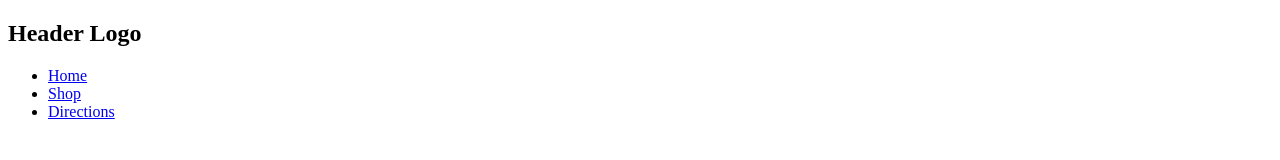
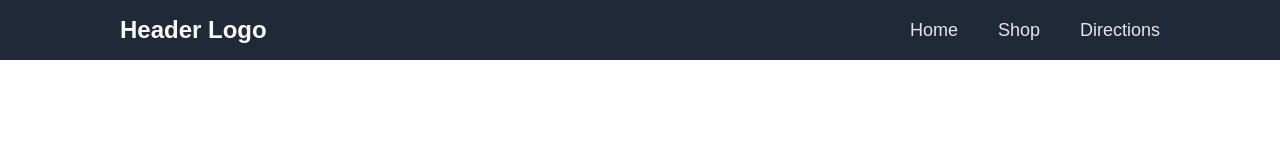
Before and after one commit to mark-akom/landing-page, a plain HTML site: page index.html in a window 1280 px wide. Drawn offline with Linux system fonts and the light colour scheme.

Commit message:
Linked the styles.css to the index.html file and have completed the styles for the nav bar

```diff
--- a/css/styles.css
+++ b/css/styles.css
@@ -0,0 +1,46 @@
+/* starting with the styling of the landing page */
+
+* { /* seleecting all elements and then removing the padding and margin and setting the box-sizing */
+    padding: 0;
+    margin: 0;
+    box-sizing: border-box;
+}
+
+ul {
+    list-style-type: none;
+}
+
+a {
+    text-decoration: none;
+}
+
+body {
+    font-family: Arial, Helvetica, sans-serif;
+}
+
+.header-section {
+    background-color: #1f2937;
+    padding: 0px 120px;
+}
+
+.header-logo {
+    font-size: 24px;
+    color: #F9FAF8;
+}
+
+.nav-links {
+    display: flex;
+    gap: 40px;
+}
+
+.nav-links li a {
+    font-size: 18px;
+    color: #E5E7EB;
+}
+
+.top-nav-bar {
+    display: flex;
+    justify-content: space-between;
+    height: 60px;
+    align-items: center;
+}
--- a/index.html
+++ b/index.html
@@ -5,6 +5,7 @@
     <meta http-equiv="X-UA-Compatible" content="IE=edge">
     <meta name="viewport" content="width=device-width, initial-scale=1.0">
     <title>Landing Page Design</title>
+    <link rel="stylesheet" href="css/styles.css">
 </head>
 <body>
     <!-- Start of the landing page desgin -->
```
